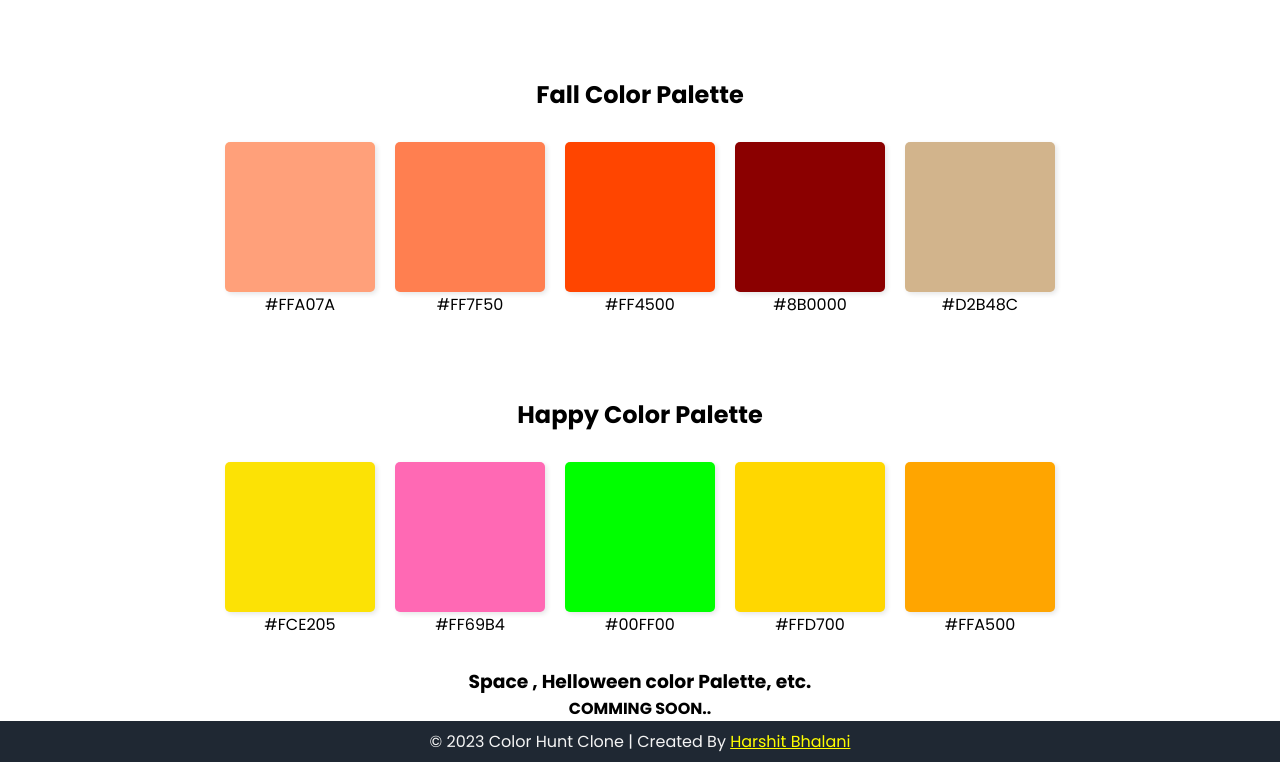
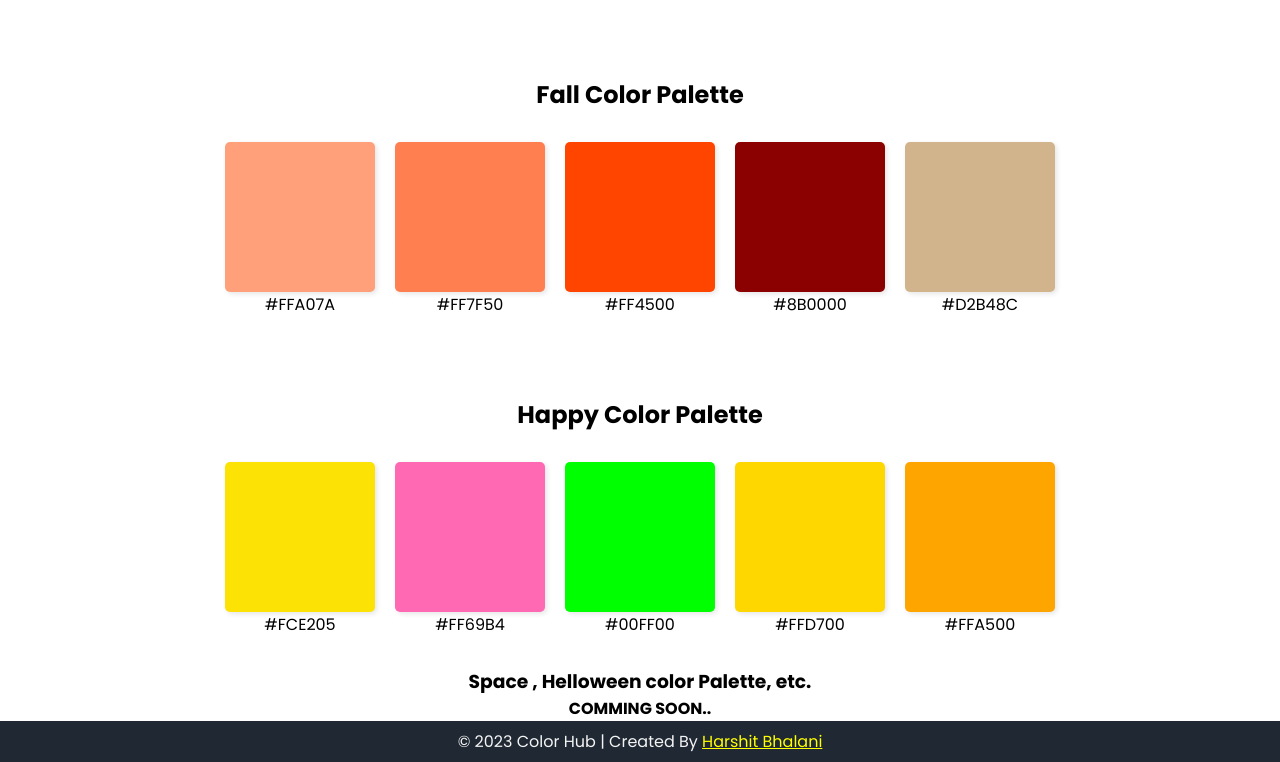
Before and after one commit to HarshitBhalani/Color_Palette.github.io, a plain HTML site: page index.html in a window 1280 px wide. Shown: the part 2913-3675 px from the top of the page. Drawn offline with Linux system fonts and the light colour scheme.

Commit message:
Update index.html

```diff
--- a/index.html
+++ b/index.html
@@ -328,7 +328,7 @@
     <h3 style="text-align: center;">Space , Helloween color Palette, etc.</h3>
     <h4 id="COMMING SOON.." style="text-align: center;">COMMING SOON..</h4>
     <footer>
-        <p>&copy; 2023 Color Hunt Clone | Created By <span> <a style="color:yellow" href="#colorhub">Harshit Bhalani</a>
+        <p>&copy; 2023 Color Hub | Created By <span> <a style="color:yellow" href="#colorhub">Harshit Bhalani</a>
             </span> </p>
     </footer>
     <button onclick="topFunction()" id="myBtn" title="Go to top">
```
